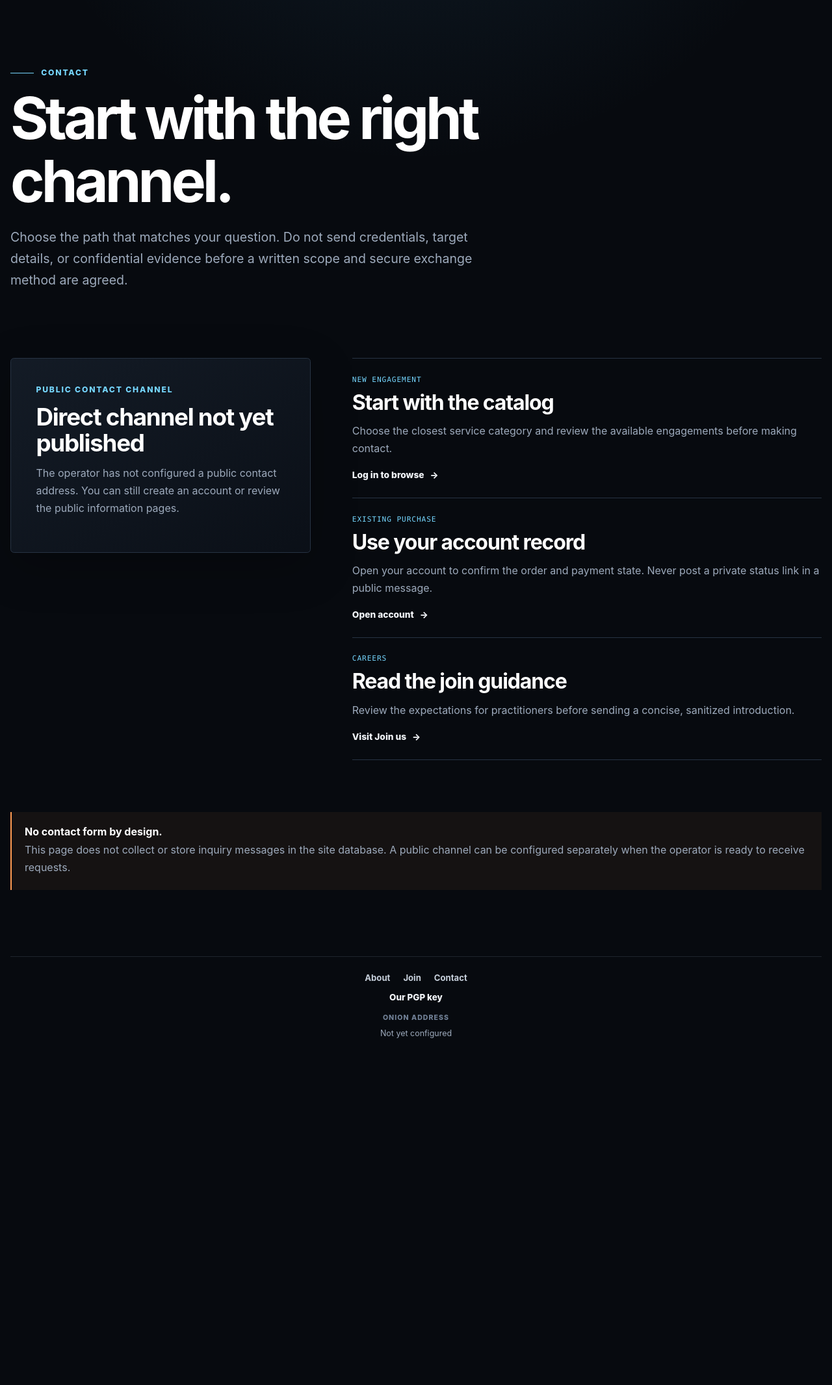
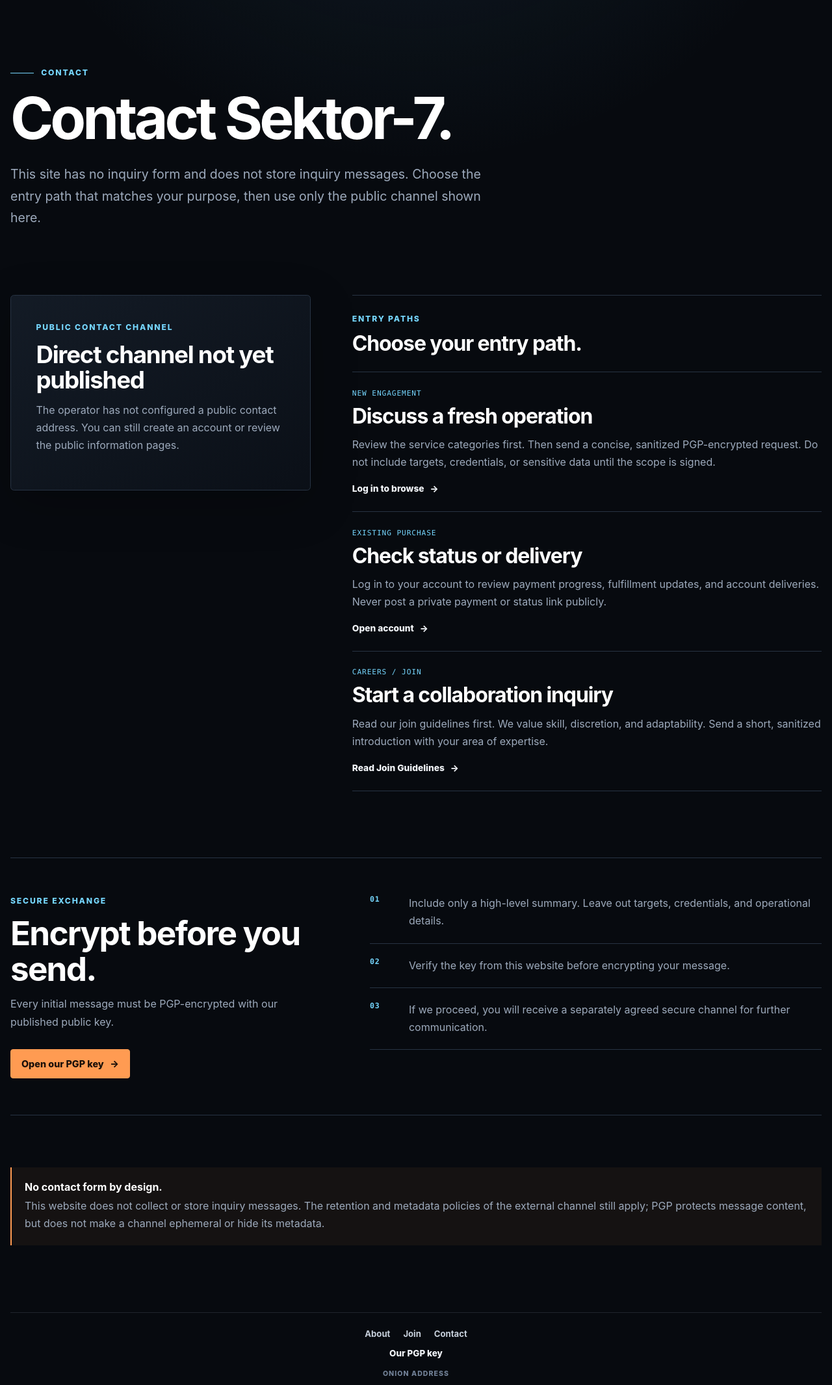
Before and after one commit to rafaelmedinez5/servicesite, a Flask app: page /contact in a window 1280 px wide. Shown: the part 71-2203 px from the top of the page at 65% size. Before the commit the page ends 1669 px from the top, so only its background shows below. Run offline with Flask 3, Linux system fonts and the light colour scheme; parts of the project's set-up code (start-up, migrations or seed data) failed here and were passed over.

Commit message:
Expand secure contact guidance

```diff
--- a/app/static/css/style.css
+++ b/app/static/css/style.css
@@ -685,6 +685,19 @@ p {
   border-top: 1px solid var(--border);
 }
 
+.contact-paths-heading {
+  padding: 1.6rem 0;
+  border-bottom: 1px solid var(--border);
+}
+
+.contact-paths-heading .eyebrow {
+  margin-bottom: 0.65rem;
+}
+
+.contact-paths-heading h2 {
+  margin-bottom: 0;
+}
+
 .contact-paths article {
   padding: 1.6rem 0;
   border-bottom: 1px solid var(--border);
@@ -696,6 +709,55 @@ p {
 
 .contact-paths h2 {
   font-size: clamp(1.45rem, 3vw, 2rem);
+}
+
+.secure-exchange {
+  display: grid;
+  grid-template-columns: minmax(16rem, 0.8fr) minmax(0, 1.2fr);
+  gap: clamp(2rem, 7vw, 6rem);
+  align-items: start;
+  margin-top: clamp(4rem, 8vw, 7rem);
+  padding-block: clamp(2rem, 5vw, 3.5rem);
+  border-block: 1px solid var(--border);
+}
+
+.secure-exchange h2 {
+  font-size: clamp(2rem, 4vw, 3.4rem);
+}
+
+.secure-exchange .button {
+  margin-top: 0.75rem;
+}
+
+.secure-exchange-steps {
+  display: grid;
+  margin: 0;
+  padding: 0;
+  list-style: none;
+}
+
+.secure-exchange-steps li {
+  display: grid;
+  grid-template-columns: 2.75rem 1fr;
+  gap: 1rem;
+  padding: 1.25rem 0;
+  border-bottom: 1px solid var(--border);
+}
+
+.secure-exchange-steps li:first-child {
+  padding-top: 0;
+}
+
+.secure-exchange-steps span {
+  color: var(--blue);
+  font-family: "SFMono-Regular", Consolas, "Liberation Mono", monospace;
+  font-size: 0.72rem;
+  font-weight: 800;
+  letter-spacing: 0.08em;
+}
+
+.secure-exchange-steps p {
+  margin: 0;
 }
 
 .privacy-callout {
@@ -1702,7 +1764,8 @@ th { color: var(--muted); font-size: 0.78rem; text-transform: uppercase; }
   }
 
   .info-split,
-  .contact-layout {
+  .contact-layout,
+  .secure-exchange {
     grid-template-columns: 1fr;
   }
 
--- a/app/templates/contact.html
+++ b/app/templates/contact.html
@@ -5,8 +5,8 @@
 {% block content %}
   <header class="page-hero info-hero">
     <p class="eyebrow"><span class="eyebrow-line" aria-hidden="true"></span>Contact</p>
-    <h1>Start with the right channel.</h1>
-    <p class="lede">Choose the path that matches your question. Do not send credentials, target details, or confidential evidence before a written scope and secure exchange method are agreed.</p>
+    <h1>Contact Sektor-7.</h1>
+    <p class="lede">This site has no inquiry form and does not store inquiry messages. Choose the entry path that matches your purpose, then use only the public channel shown here.</p>
   </header>
 
   <section class="contact-layout" aria-labelledby="contact-channel-title">
@@ -15,37 +15,55 @@
       {% if contact_method and contact_address %}
         <h2 id="contact-channel-title">{{ contact_method }}</h2>
         <p class="contact-address monospace">{{ contact_address }}</p>
-        <p>Verify the address through this page before beginning a conversation. Initial messages should contain only the minimum context needed to route the request.</p>
+        <p>Verify this address on this page before every new conversation. Encrypt your initial message with our public PGP key and include only the minimum context needed to route it.</p>
       {% else %}
         <h2 id="contact-channel-title">Direct channel not yet published</h2>
         <p>The operator has not configured a public contact address. You can still create an account or review the public information pages.</p>
       {% endif %}
     </div>
 
-    <div class="contact-paths">
+    <section class="contact-paths" aria-labelledby="entry-path-title">
+      <header class="contact-paths-heading">
+        <p class="eyebrow">Entry paths</p>
+        <h2 id="entry-path-title">Choose your entry path.</h2>
+      </header>
       <article>
         <span>New engagement</span>
-        <h2>Start with the catalog</h2>
-        <p>Choose the closest service category and review the available engagements before making contact.</p>
+        <h2>Discuss a fresh operation</h2>
+        <p>Review the service categories first. Then send a concise, sanitized PGP-encrypted request. Do not include targets, credentials, or sensitive data until the scope is signed.</p>
         <a href="{{ (url_for('public.index') + '#services') if g.site_authenticated else url_for('customer.login', next=url_for('public.index')) }}">{{ "Browse categories" if g.site_authenticated else "Log in to browse" }} <span aria-hidden="true">&#8594;</span></a>
       </article>
       <article>
         <span>Existing purchase</span>
-        <h2>Use your account record</h2>
-        <p>Open your account to confirm the order and payment state. Never post a private status link in a public message.</p>
+        <h2>Check status or delivery</h2>
+        <p>Log in to your account to review payment progress, fulfillment updates, and account deliveries. Never post a private payment or status link publicly.</p>
         <a href="{{ url_for('customer.account') if g.customer else url_for('customer.login', next=url_for('customer.account')) }}">Open account <span aria-hidden="true">&#8594;</span></a>
       </article>
       <article>
-        <span>Careers</span>
-        <h2>Read the join guidance</h2>
-        <p>Review the expectations for practitioners before sending a concise, sanitized introduction.</p>
-        <a href="{{ url_for('public.join') }}">Visit Join us <span aria-hidden="true">&#8594;</span></a>
+        <span>Careers / Join</span>
+        <h2>Start a collaboration inquiry</h2>
+        <p>Read our join guidelines first. We value skill, discretion, and adaptability. Send a short, sanitized introduction with your area of expertise.</p>
+        <a href="{{ url_for('public.join') }}">Read Join Guidelines <span aria-hidden="true">&#8594;</span></a>
       </article>
+    </section>
+  </section>
+
+  <section class="secure-exchange" aria-labelledby="secure-exchange-title">
+    <div>
+      <p class="eyebrow">Secure exchange</p>
+      <h2 id="secure-exchange-title">Encrypt before you send.</h2>
+      <p>Every initial message must be PGP-encrypted with our published public key.</p>
+      <a class="button" href="{{ url_for('public.pgp_key') }}">Open our PGP key <span aria-hidden="true">&#8594;</span></a>
     </div>
+    <ol class="secure-exchange-steps">
+      <li><span>01</span><p>Include only a high-level summary. Leave out targets, credentials, and operational details.</p></li>
+      <li><span>02</span><p>Verify the key from this website before encrypting your message.</p></li>
+      <li><span>03</span><p>If we proceed, you will receive a separately agreed secure channel for further communication.</p></li>
+    </ol>
   </section>
 
   <aside class="privacy-callout">
     <strong>No contact form by design.</strong>
-    <p>This page does not collect or store inquiry messages in the site database. A public channel can be configured separately when the operator is ready to receive requests.</p>
+    <p>This website does not collect or store inquiry messages. The retention and metadata policies of the external channel still apply; PGP protects message content, but does not make a channel ephemeral or hide its metadata.</p>
   </aside>
 {% endblock %}
```
Also changed, not shown: tests/test_web_checkout.py (+11 -0 lines).
